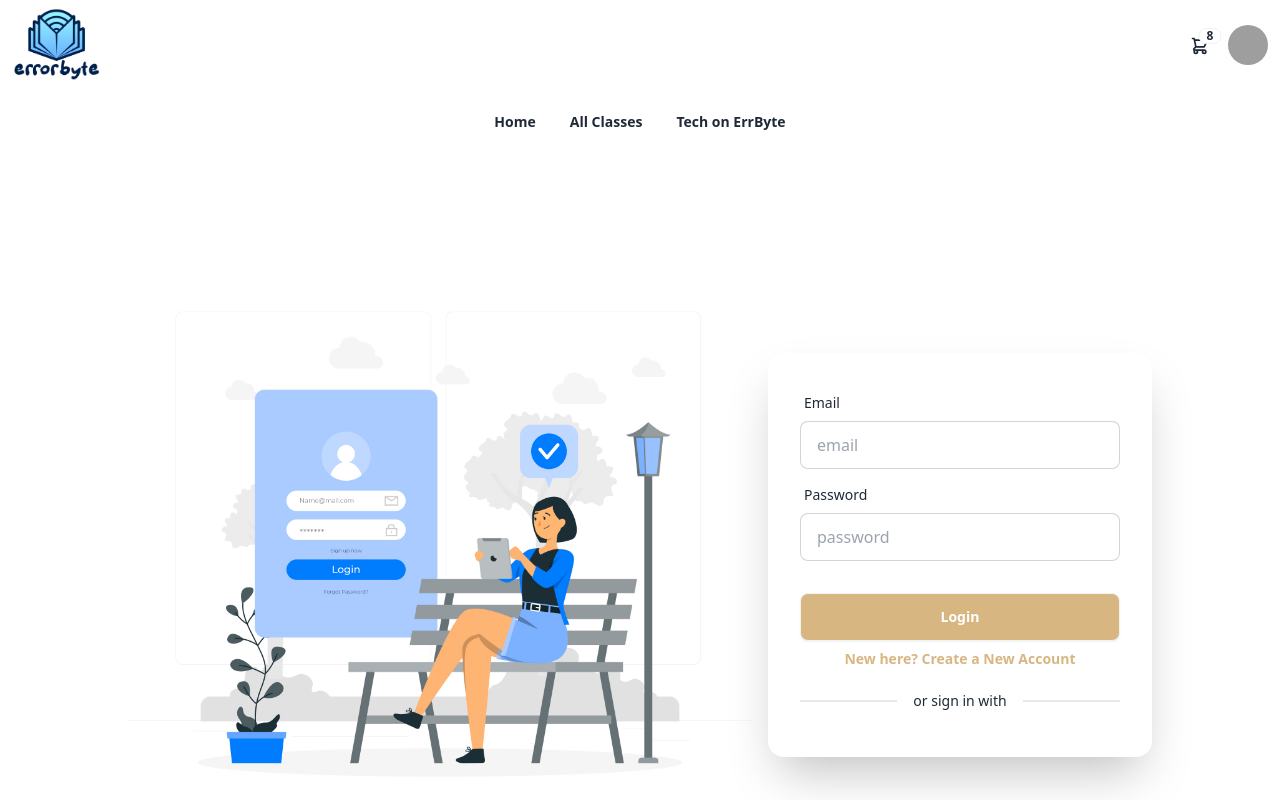
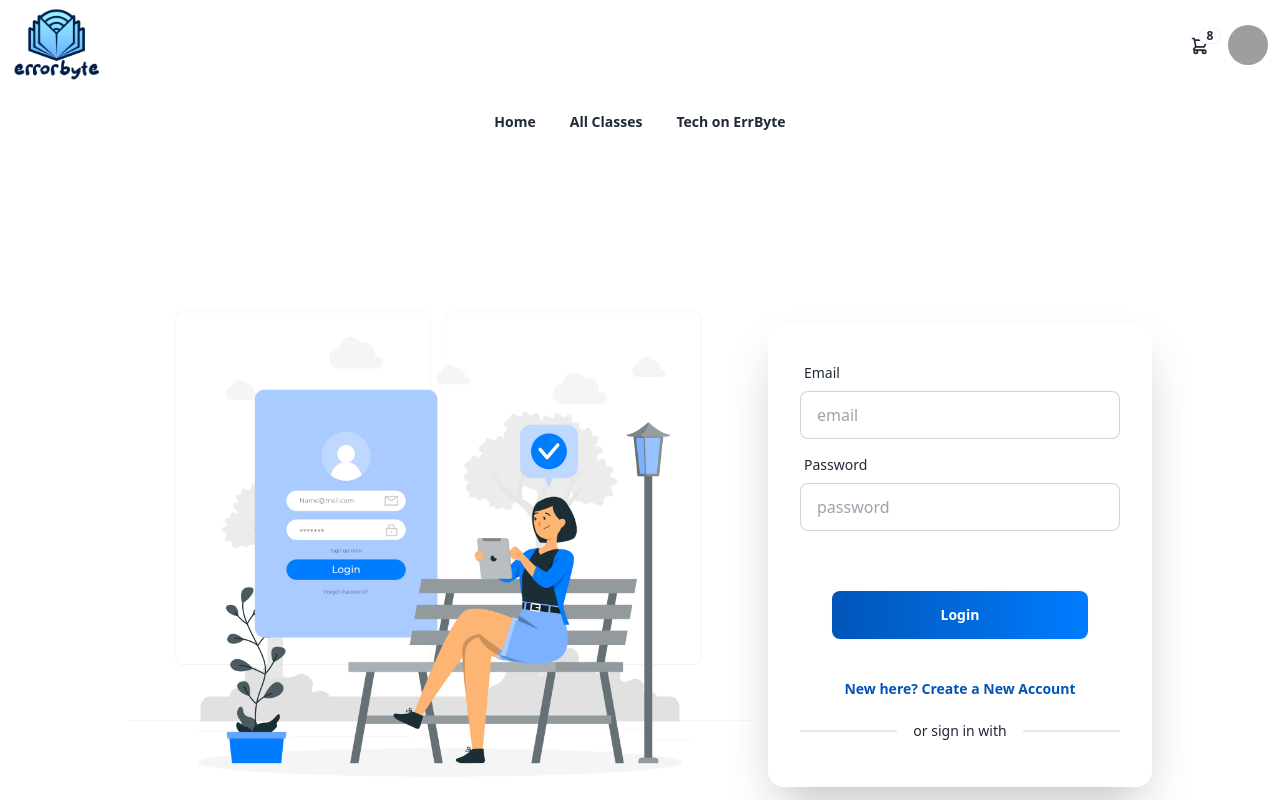
Before and after one commit to khalad007/Error-Byte-Client, a React (Vite) app: page /login in a window 1280 px wide. Shown: the top 800 px of the page. Built offline with nearby package versions, Linux system fonts and the light colour scheme; grey boxes are pictures that could not be loaded.

Commit message:
Firebase Setup for ErrorByte

```diff
--- a/package.json
+++ b/package.json
@@ -10,6 +10,7 @@
     "preview": "vite preview"
   },
   "dependencies": {
+    "firebase": "^10.6.0",
     "localforage": "^1.10.0",
     "match-sorter": "^6.3.1",
     "react": "^18.2.0",
--- a/src/Pages/Login/Login.jsx
+++ b/src/Pages/Login/Login.jsx
@@ -1,5 +1,5 @@
 import login from "../../assets/login.jpg"
-
+// import { loadCaptchaEnginge, LoadCanvasTemplate, validateCaptcha } from 'react-simple-captcha';
 import { useContext, useEffect, useRef, useState } from "react";
 import { Link, useLocation, useNavigate } from "react-router-dom";
 // import { AuthContext } from "../../Provider/AuthProvider";
@@ -15,9 +15,6 @@ const Login = () => {
 
     const from = location.state?.from?.pathname || '/';
 
-
-
-
     const handleLogin = e => {
         e.preventDefault()
 
@@ -26,19 +23,19 @@ const Login = () => {
         const password = form.password.value;
         console.log(email, password)
 
-        signIn(email, password)
-            .then(result => {
-                const user = result.user;
-                console.log(user)
-                swal("Good job!", "You clicked the button!", "success");
-                navigate(from, { replace: true })
-            })
+        // signIn(email, password)
+        //     .then(result => {
+        //         const user = result.user;
+        //         console.log(user)
+        //         swal("Good job!", "You clicked the button!", "success");
+        //         navigate(from, { replace: true })
+        //     })
     }
 
 
     return (
         <div className="hero min-h-screen " >
-        {/* style={backgroundImageStyle} */}
+            {/* style={backgroundImageStyle} */}
             <div className="hero-content flex-col lg:flex-row">
                 <div className="text-center w-1/2 lg:text-left">
                     <img src={login} alt="" />
@@ -60,14 +57,23 @@ const Login = () => {
                         </div>
 
 
+                        {/* <div className="form-control">
+                            <label className="label">
+                                <LoadCanvasTemplate />
+                            </label>
+                            <input type="text" ref={captchaRef} placeholder="Type captcha above" name="captcha" className="input input-bordered" required />
+                            <button onClick={handleValidateCaptcha} className="btn btn-xs">Validate</button>
+                        </div> */}
 
 
-                        <div className="form-control mt-6">
-                            <input className="btn bg-[#d8b682] text-white" type="submit" value="Login" />
+                        <div className="form-control mt-5">
+                            <input className="btn bg-gradient-to-r from-[#0155B7] to-[#007CFF] border-0 mt-11 lg:m-8 text-white" type="submit" value="Login" />
                         </div>
-                        <Link to="/register"><p className="font-bold text-sm text-[#d8b682] text-center">New here? Create a New Account</p></Link>
+
+                        <Link to="/register"><p className="font-bold text-sm text-[#0155B7] text-center">New here? Create a New Account</p></Link>
                         <div className="divider">
                             <p className="font-medium text-sm text-center">or sign in with</p></div>
+                        {/* <SocialLogin></SocialLogin> */}
                     </form>
                 </div>
             </div>
--- /dev/null
+++ b/src/Providers/AuthProvider.jsx
@@ -0,0 +1,23 @@
+import { createContext, useState } from "react";
+import { getAuth } from "firebase/auth";
+import { app } from "../firebase/firebase.config";
+export const AuthContext = createContext(null);
+
+const auth = getAuth(app);
+
+const AuthProvider = ({ children }) => {
+    const [user, setUser] = useState(null);
+    const [loading, setLoading] = useState(true);
+
+    const authInfo = {
+        user,
+        loading
+    }
+    return (
+        <AuthContext.Provider value={authInfo}>
+            {children}
+        </AuthContext.Provider>
+    );
+};
+
+export default AuthProvider;
--- /dev/null
+++ b/src/firebase/firebase.config.js
@@ -0,0 +1,17 @@
+// Import the functions you need from the SDKs you need
+import { initializeApp } from "firebase/app";
+// TODO: Add SDKs for Firebase products that you want to use
+// https://firebase.google.com/docs/web/setup#available-libraries
+
+// Your web app's Firebase configuration
+const firebaseConfig = {
+  apiKey: import.meta.env.VITE_apiKey,
+  authDomain: import.meta.env.VITE_authDomain,
+  projectId: import.meta.env.VITE_projectId,
+  storageBucket: import.meta.env.VITE_storageBucket,
+  messagingSenderId: import.meta.env.VITE_messagingSenderId,
+  appId: import.meta.env.VITE_appId
+};
+
+// Initialize Firebase
+export const app = initializeApp(firebaseConfig);
--- a/src/main.jsx
+++ b/src/main.jsx
@@ -4,13 +4,16 @@ import './index.css'
 
 import {
   RouterProvider,
-}  from "react-router-dom";
+} from "react-router-dom";
 import { router } from './Router/Router';
+import AuthProvider from './Providers/AuthProvider';
 
 ReactDOM.createRoot(document.getElementById('root')).render(
   <React.StrictMode>
-    <div className='max-w-screen-xl mx-auto'>
-      <RouterProvider router={router} />
-    </div>
+    <AuthProvider>
+      <div className='max-w-screen-xl mx-auto'>
+        <RouterProvider router={router} />
+      </div>
+    </AuthProvider>
   </React.StrictMode>,
 )
```
Also changed, not shown: 1 other file (tests, documents, lock files or other folders).
